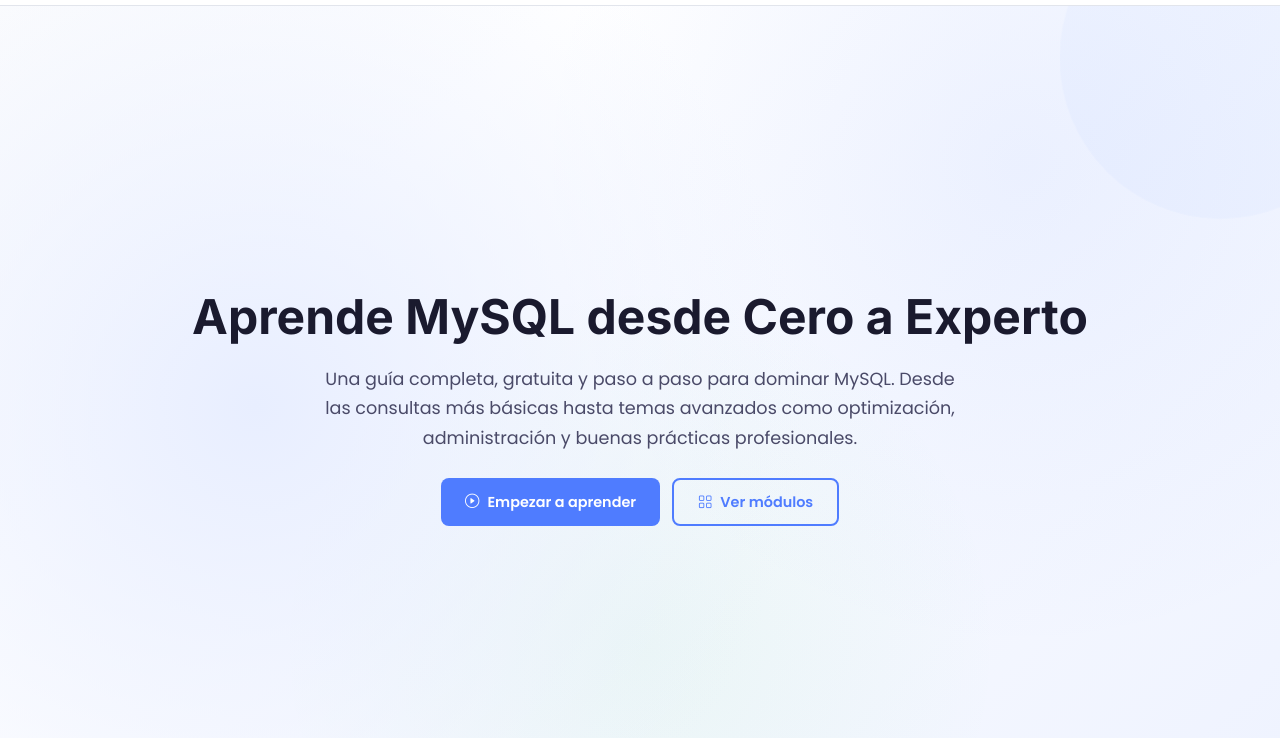
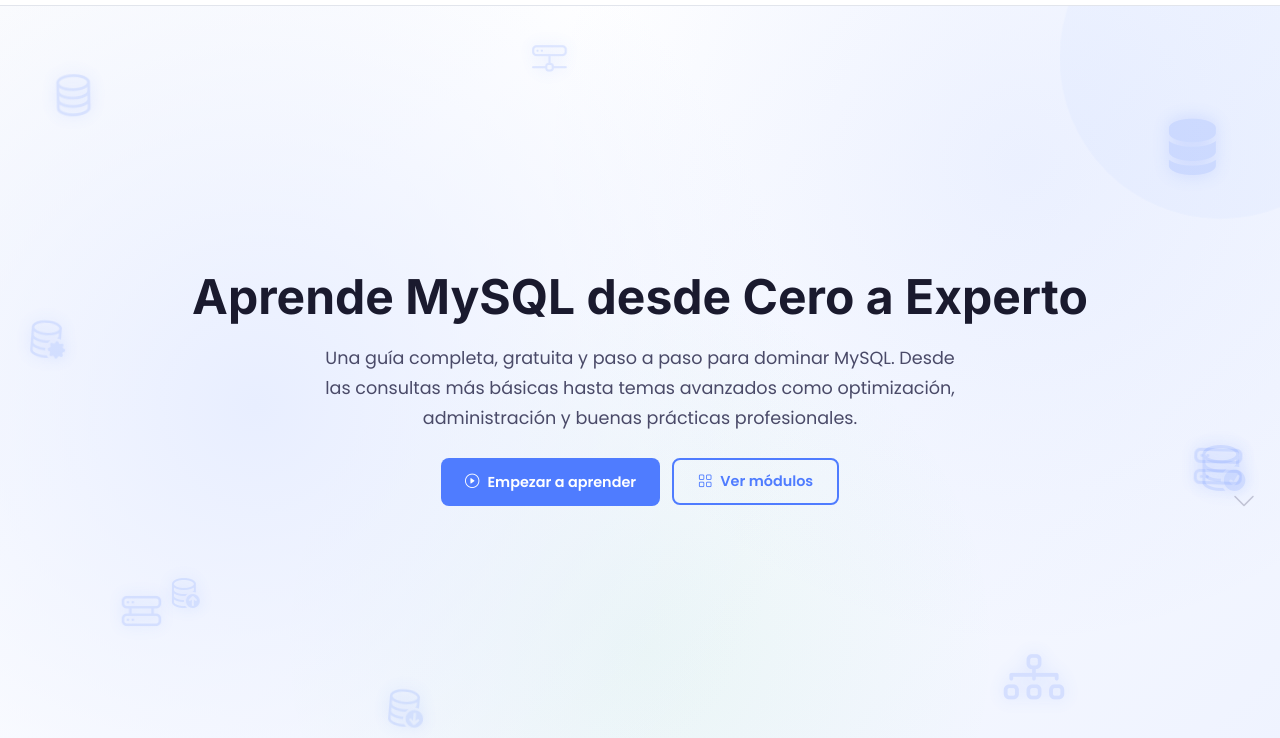
Before and after one commit to Apaza-Victor/Guia-de-MySQL, a plain HTML site: page index.html in a window 1280 px wide. Shown: the part 54-792 px from the top of the page. Drawn offline with nearby package versions, Linux system fonts and the light colour scheme.

Commit message:
Fix iconos flotantes: aumentar opacidad a 0.18, tamaño más grande, drop-shadow, z-index corregido

```diff
--- a/assets/css/components.css
+++ b/assets/css/components.css
@@ -380,6 +380,7 @@
   content: '';
   position: absolute;
   inset: 0;
+  z-index: 0;
   background:
     radial-gradient(circle at 20% 50%, var(--accent-light) 0%, transparent 50%),
     radial-gradient(circle at 80% 20%, rgba(79, 124, 255, 0.08) 0%, transparent 40%),
@@ -399,19 +400,21 @@
   position: absolute;
   font-size: 1.8rem;
   color: var(--accent);
-  opacity: 0.1;
+  opacity: 0.18;
+  filter: drop-shadow(0 0 8px var(--accent));
+  transition: opacity 0.5s;
 }
 
-.hero-decor i:nth-child(1) { top: 8%; left: 4%; font-size: 2.2rem; animation: floatA 14s ease-in-out infinite; }
-.hero-decor i:nth-child(2) { top: 15%; right: 6%; font-size: 2.8rem; animation: floatB 16s ease-in-out infinite; animation-delay: 1s; }
-.hero-decor i:nth-child(3) { bottom: 20%; left: 8%; font-size: 2rem; animation: floatC 18s ease-in-out infinite; animation-delay: 2s; }
-.hero-decor i:nth-child(4) { top: 55%; right: 3%; font-size: 2.5rem; animation: floatA 15s ease-in-out infinite; animation-delay: 0.5s; }
-.hero-decor i:nth-child(5) { bottom: 8%; right: 18%; font-size: 2.8rem; animation: floatB 13s ease-in-out infinite; animation-delay: 3s; }
-.hero-decor i:nth-child(6) { top: 3%; left: 40%; font-size: 1.8rem; animation: floatC 17s ease-in-out infinite; animation-delay: 1.5s; }
-.hero-decor i:nth-child(7) { top: 40%; left: 2%; font-size: 2rem; animation: floatA 19s ease-in-out infinite; animation-delay: 2.5s; }
-.hero-decor i:nth-child(8) { bottom: 35%; right: 4%; font-size: 2.2rem; animation: floatB 14s ease-in-out infinite; animation-delay: 0.8s; }
-.hero-decor i:nth-child(9) { top: 70%; left: 12%; font-size: 1.6rem; animation: floatC 16s ease-in-out infinite; animation-delay: 3.5s; }
-.hero-decor i:nth-child(10) { bottom: 5%; left: 30%; font-size: 2rem; animation: floatA 18s ease-in-out infinite; animation-delay: 2s; }
+.hero-decor i:nth-child(1) { top: 8%; left: 4%; font-size: 2.8rem; animation: floatA 14s ease-in-out infinite; }
+.hero-decor i:nth-child(2) { top: 15%; right: 6%; font-size: 3.2rem; animation: floatB 16s ease-in-out infinite; animation-delay: 1s; }
+.hero-decor i:nth-child(3) { bottom: 20%; left: 8%; font-size: 2.5rem; animation: floatC 18s ease-in-out infinite; animation-delay: 2s; }
+.hero-decor i:nth-child(4) { top: 55%; right: 3%; font-size: 3rem; animation: floatA 15s ease-in-out infinite; animation-delay: 0.5s; }
+.hero-decor i:nth-child(5) { bottom: 8%; right: 18%; font-size: 3.5rem; animation: floatB 13s ease-in-out infinite; animation-delay: 3s; }
+.hero-decor i:nth-child(6) { top: 3%; left: 40%; font-size: 2.2rem; animation: floatC 17s ease-in-out infinite; animation-delay: 1.5s; }
+.hero-decor i:nth-child(7) { top: 40%; left: 2%; font-size: 2.5rem; animation: floatA 19s ease-in-out infinite; animation-delay: 2.5s; }
+.hero-decor i:nth-child(8) { bottom: 35%; right: 4%; font-size: 2.8rem; animation: floatB 14s ease-in-out infinite; animation-delay: 0.8s; }
+.hero-decor i:nth-child(9) { top: 70%; left: 12%; font-size: 2rem; animation: floatC 16s ease-in-out infinite; animation-delay: 3.5s; }
+.hero-decor i:nth-child(10) { bottom: 5%; left: 30%; font-size: 2.5rem; animation: floatA 18s ease-in-out infinite; animation-delay: 2s; }
 
 @keyframes floatA {
   0%, 100% { transform: translateY(0) rotate(0deg); }
@@ -446,7 +449,7 @@
   animation: floatB 14s ease-in-out infinite;
 }
 
-.hero > * {
+.hero > :not(.hero-decor) {
   position: relative;
   z-index: 1;
 }
```
